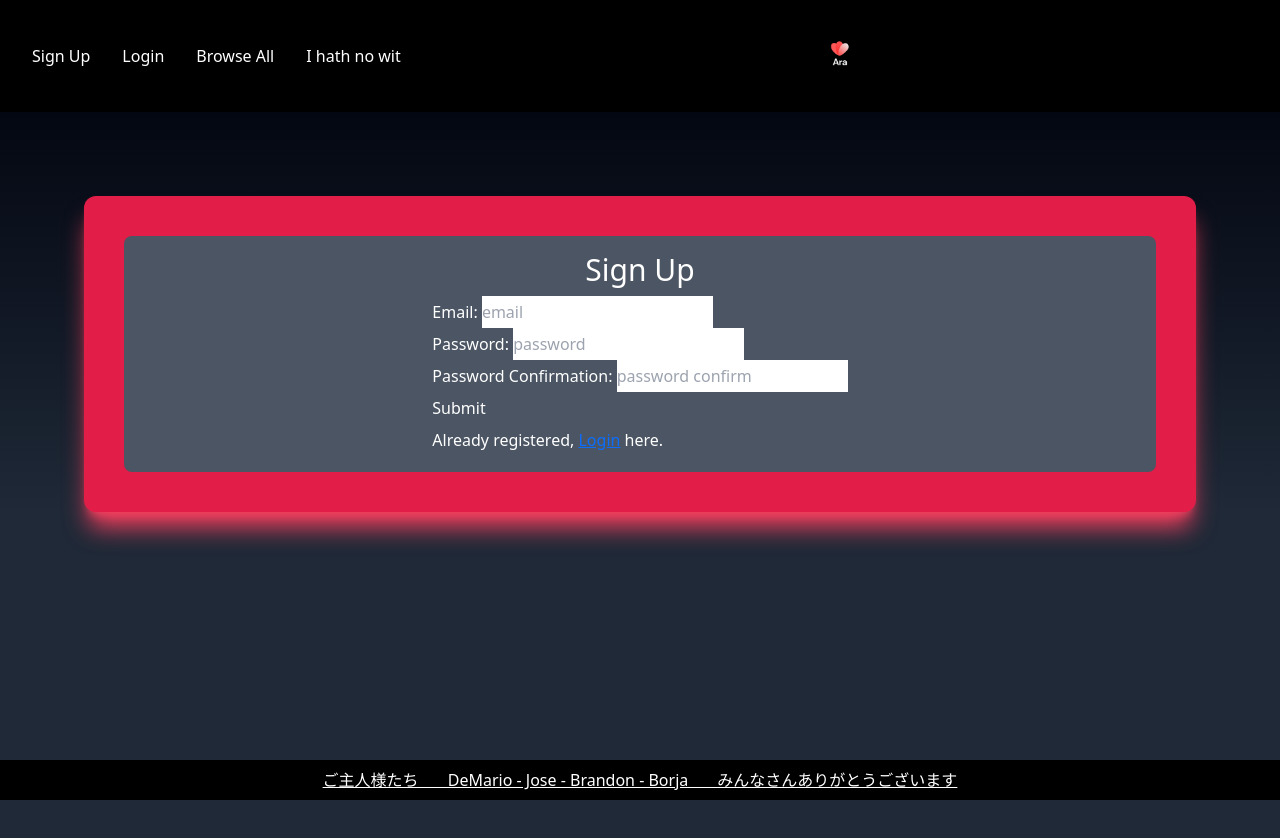
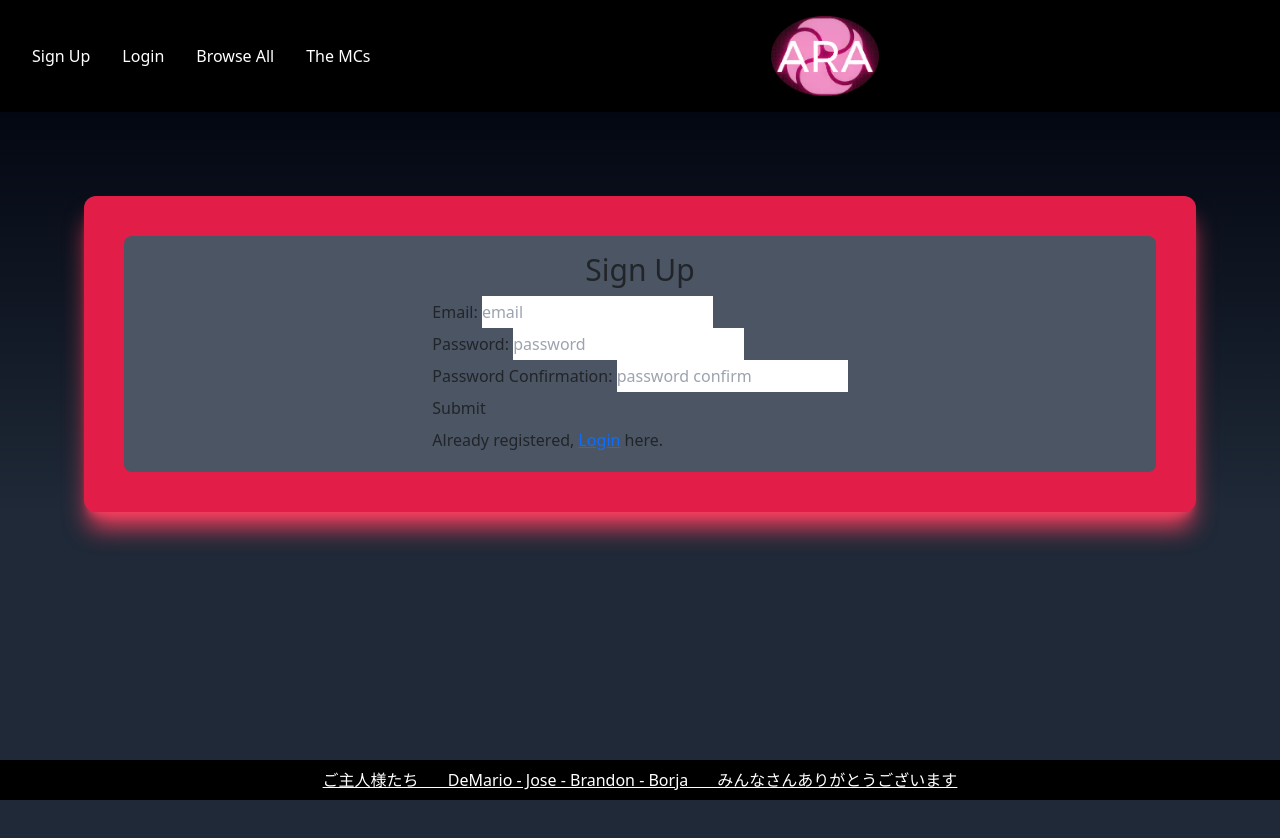
Before and after one commit to kpbtp/ara-frontend, a React (Create React App) app: page /signup in a window 1280 px wide. Shown: the top 838 px of the page. Built offline with nearby package versions, Linux system fonts and the light colour scheme; no server answers.

Commit message:
added logo files, changed font color to signup and login pages

```diff
--- a/public/index.html
+++ b/public/index.html
@@ -2,7 +2,7 @@
 <html lang="en">
   <head>
     <meta charset="utf-8" />
-    <link rel="icon" href="%PUBLIC_URL%/favicon.ico" />
+    <link rel="icon" href="%PUBLIC_URL%/ARA-favi.ico" />
     <meta name="viewport" content="width=device-width, initial-scale=1" />
     <meta name="theme-color" content="#000000" />
     <meta
@@ -24,7 +24,7 @@
       work correctly both with client-side routing and a non-root public URL.
       Learn how to configure a non-root public URL by running `npm run build`.
     -->
-    <title>ARA</title>
+    <title>Ara arA</title>
   </head>
   <body>
     <noscript>You need to enable JavaScript to run this app.</noscript>
--- a/src/components/Header.js
+++ b/src/components/Header.js
@@ -10,7 +10,7 @@ const Header = ({ current_user, logout }) => {
         </div>
         <div className="text-3xl text-rose-600 mx-auto">
           <NavLink className="nav-link" to="/">
-            <img className="h-20" src="/ara.png" alt="logo" />
+            <img className="h-20" src="/ARA-Logo.jpg" alt="logo" />
           </NavLink>
         </div>
       </div>
--- a/src/components/Login.js
+++ b/src/components/Login.js
@@ -21,7 +21,7 @@ const Login = ({ login }) => {
   };
 
   return (
-    <section className='max-h-full h-screen bg-gradient-to-b p-1 from-gray-950 via-gray-800 to-gray-800 text-white'>
+    <section className='max-h-full h-screen bg-gradient-to-b p-1 from-gray-950 via-gray-800 to-gray-800'>
       <div className="shadow-xl shadow-rose-500 m-20 bg-rose-600  p-10 rounded-xl my-20 flex-col">
         <div className="bg-gray-600  p-3 rounded-lg">
           <h2 className="text-3xl text-center">Login</h2>
--- a/src/components/Navigation.js
+++ b/src/components/Navigation.js
@@ -43,7 +43,7 @@ const Navigation = ( { currentUser, logout } ) => {
                             <NavLink className='nav-link text-white' to='/animeindex'>Browse All</NavLink>
                         </NavItem>
                         <NavItem>
-                            <NavLink className='nav-link text-white' to='/aboutus'>I hath no wit</NavLink>
+                            <NavLink className='nav-link text-white' to='/aboutus'>The MCs</NavLink>
                         </NavItem>
 
                     </>
--- a/src/components/Signup.js
+++ b/src/components/Signup.js
@@ -21,7 +21,7 @@ const Signup = ({signup}) => {
       e.target.reset()  // resets the input field
 };
   return (
-    <section className='max-h-full h-screen bg-gradient-to-b p-1 from-gray-950 via-gray-800 to-gray-800 text-white'>
+    <section className='max-h-full h-screen bg-gradient-to-b p-1 from-gray-950 via-gray-800 to-gray-800'>
       <div className="shadow-xl shadow-rose-500 m-20 bg-rose-600  p-10 rounded-xl my-20 flex-col">
         <div className="bg-gray-600  p-3 rounded-lg">
           <h2 className="text-3xl text-center">Sign Up</h2>
```
Also changed, not shown: public/ARA-Logo.jpg (added), 1 other file (tests, documents, lock files or other folders).
